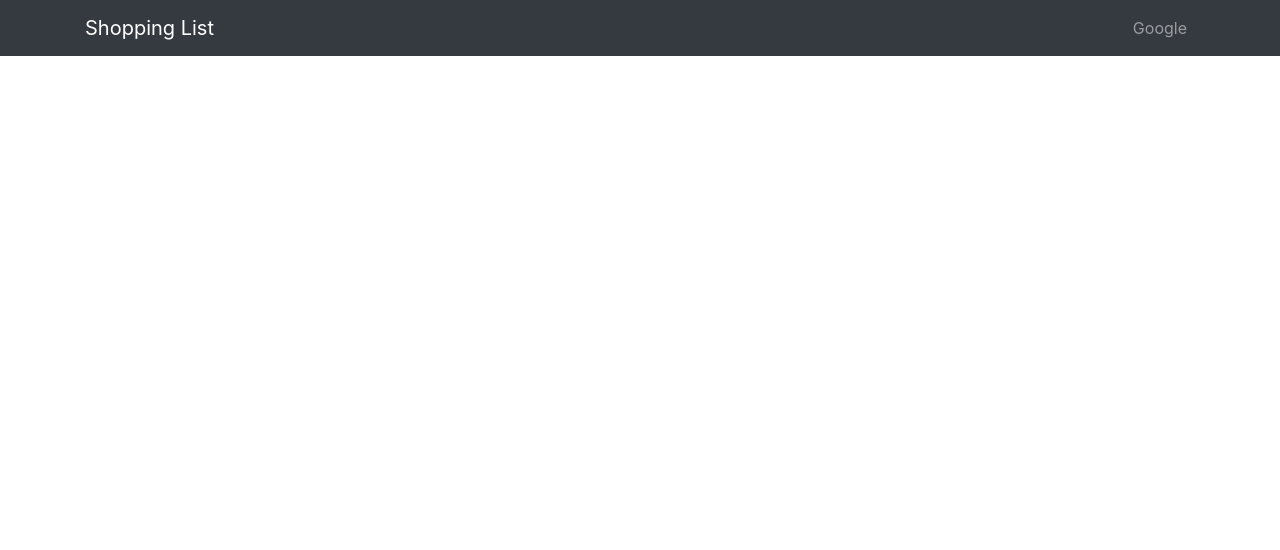
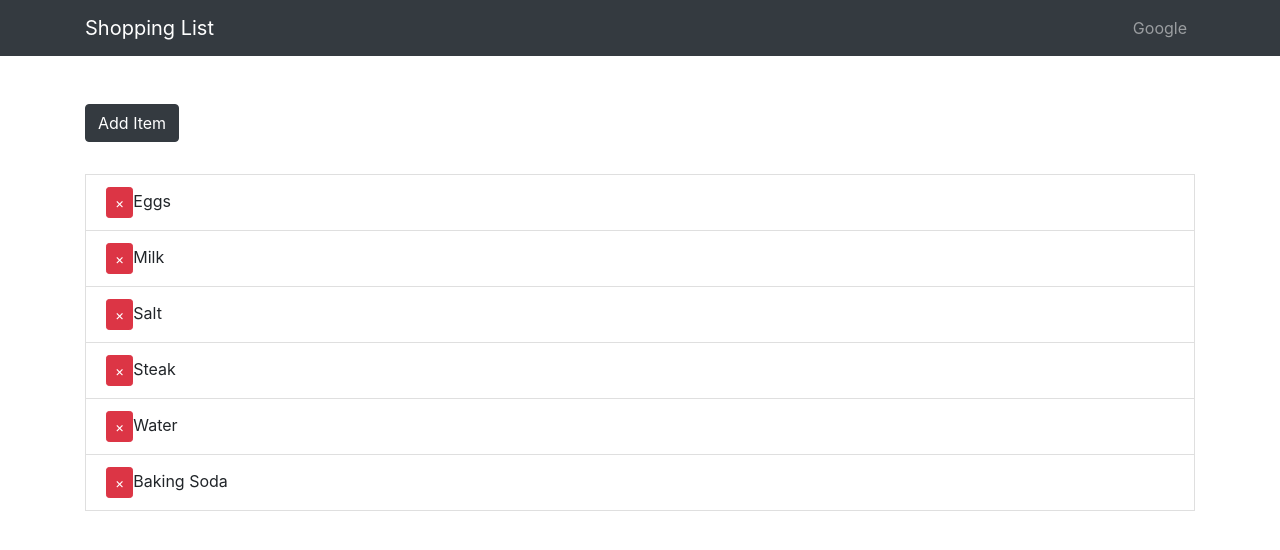
Before and after one commit to angelicrf/mangoose-api, a React (Create React App) app in the folder client/: page / in a window 1280 px wide. Shown: the top 550 px of the page. Built offline with nearby package versions, Linux system fonts and the light colour scheme.

Commit message:
WItemsAdd-Dl

```diff
--- a/client/src/App.js
+++ b/client/src/App.js
@@ -2,10 +2,12 @@ import React from 'react';
 import './App.css';
 import 'bootstrap/dist/css/bootstrap.min.css';
 import AppNavbar from "./componenets/AppNavbar";
+import ShoppingList from "./ShoppingList";
 function App() {
   return (
     <div className="App">
       <AppNavbar />
+      <ShoppingList />
     </div>
   );
 }
--- /dev/null
+++ b/client/src/ShoppingList.js
@@ -0,0 +1,55 @@
+import React, {Component} from 'react';
+import {Container, ListGroup, ListGroupItem, Button} from 'reactstrap';
+import {CSSTransition, TransitionGroup} from "react-transition-group";
+import uuid from 'uuid';
+
+class ShoppingList extends Component {
+    state ={
+        items:[
+            {id:uuid(), name:'Eggs'},
+            {id:uuid(), name:'Milk'},
+            {id:uuid(), name:'Salt'},
+            {id:uuid(), name:'Steak'},
+            {id:uuid(), name:'Water'},
+            {id:uuid(), name:'Baking Soda'}
+
+        ]
+    };
+    render(){
+
+        const {items}= this.state;
+        return(
+            <Container>
+                <Button color="dark" style={{marginBottom: '2em'}}
+                onClick={() =>{const name = prompt('Enter Item');
+                if(name){
+                    this.setState(state => ({
+                        items: [...state.items, {id: uuid(), name}]
+                    }))
+                }}}>Add Item</Button>
+                <ListGroup>
+                    <TransitionGroup className={"shopping-list"}>
+                        {items.map(({id,name}) => (
+                            <CSSTransition key={id} timeout={500}>
+                                <ListGroupItem>
+                                    <Button className="remove-btn" color ="danger" size="sm"
+                                            onClick={() =>{
+                                                this.setState(state => ({
+                                                    items: state.items.filter(item => item.id !== id)
+                                                }))
+                                            }}>&times;
+                                    </Button>
+
+
+                                    {name}</ListGroupItem>
+                            </CSSTransition>
+                        ))}
+                    </TransitionGroup>
+                </ListGroup>
+            </Container>
+
+
+            );
+    }
+}
+export  default ShoppingList;
```
